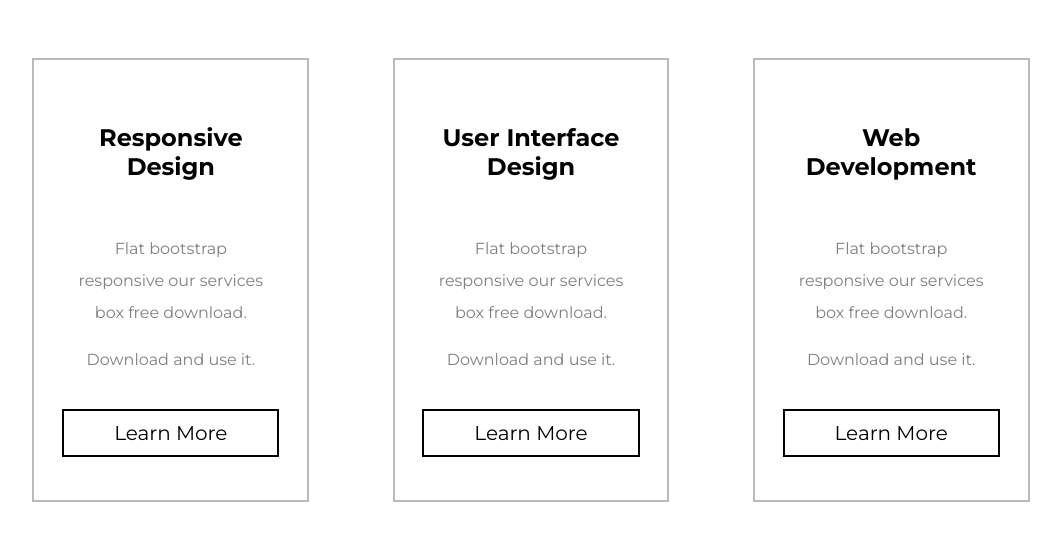
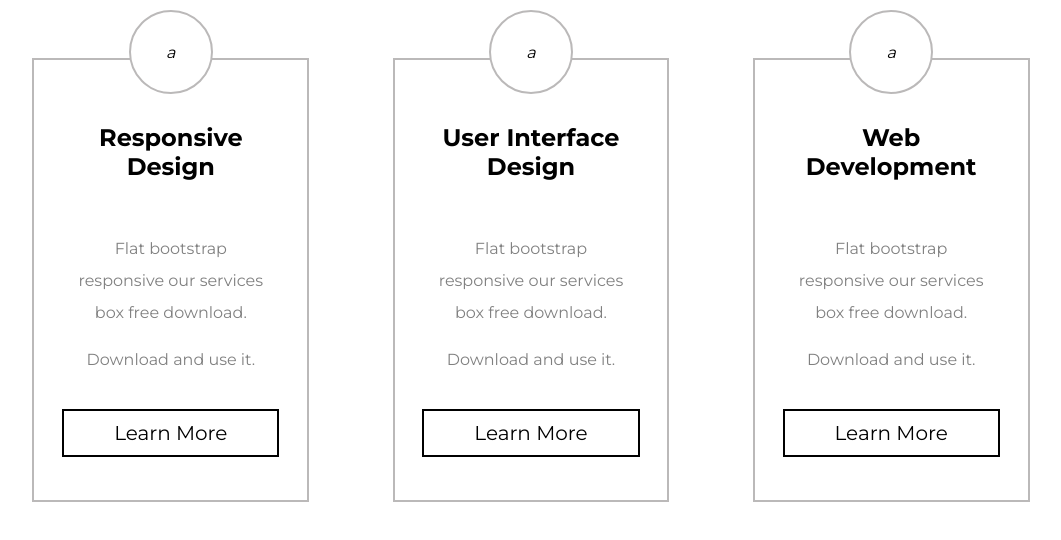
Before and after one commit to vladicK20/dec-2022-html, a plain HTML site: page Lesson 2/2/index.html in a window 1280 px wide. Shown: the whole page, without its empty margins (109-1170 px from the left). Drawn offline with Linux system fonts and the light colour scheme.

Commit message:
homework3 done

```diff
--- a/Lesson 2/2/index.html
+++ b/Lesson 2/2/index.html
@@ -15,6 +15,9 @@
 <div class="main_section">
     <div class="cards_section">
         <div class="card">
+            <div class="box_icon">
+                <i>a</i>
+            </div>
             <h2>Responsive Design</h2>
             <p>
                 Flat bootstrap responsive our services box free download.
@@ -25,6 +28,9 @@
             </div>
         </div>
         <div class="card">
+            <div class="box_icon">
+                <i>a</i>
+            </div>
             <h2>User Interface Design</h2>
             <p>
                 Flat bootstrap responsive our services box free download.
@@ -35,6 +41,9 @@
             </div>
         </div>
         <div class="card">
+            <div class="box_icon">
+                <i>a</i>
+            </div>
             <h2>Web Development</h2>
             <p>
                 Flat bootstrap responsive our services box free download.
--- a/Lesson 2/2/style.css
+++ b/Lesson 2/2/style.css
@@ -6,7 +6,6 @@
 .cards_section {
     display: flex;
     justify-content: space-evenly;
-    /*padding: 50px 100px;*/
 }
 
 .card {
@@ -18,7 +17,32 @@
     height: 400px;
     width: 20%;
     border: 2px solid #bbb9b9;
+    position: relative;
+}
 
+.button {
+    color: black;
+    font-size: 20px;
+    padding: 10px 50px;
+    border: 2px solid black;
+}
+
+.box_icon {
+    display: flex;
+    justify-content: center;
+    align-items: center;
+    border: 2px solid #bbb9b9;
+    width: 80px;
+    height: 80px;
+    border-radius: 50%;
+    position: absolute;
+    top: -50px;
+    background-color: white;
+}
+
+span {
+    margin-top: 15px;
+    display: block;
 }
 
 h2 {
@@ -34,14 +58,3 @@ p {
     line-height: 32px;
     text-align: center;
 }
-
-.button {
-    color: black;
-    font-size: 20px;
-    padding: 10px 50px;
-    border: 2px solid black;
-}
-span {
-    margin-top: 15px;
-    display: block;
-}
```
